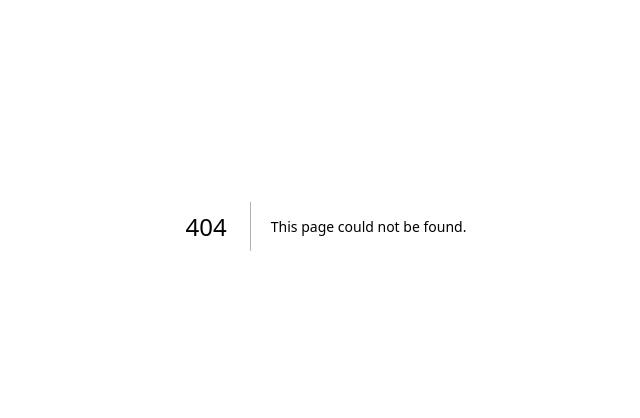
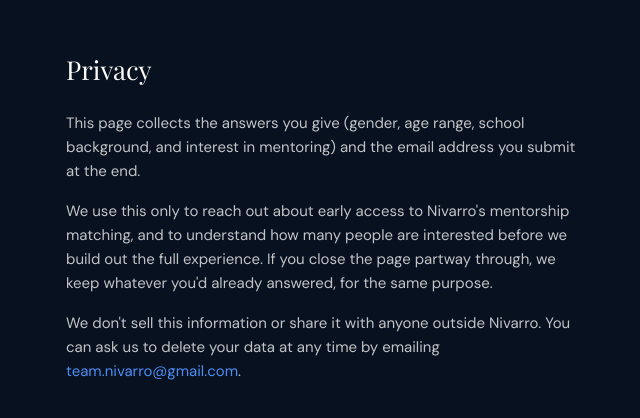
Before and after one commit to ThomasPofficial/nivarro-landing, a Next.js app: page /connect/privacy in a window 1280 px wide. Before the commit this address had no page. Shown: the part 174-592 px from the top of the page, without its empty margins (314-954 px from the left). Built offline with nearby package versions, Linux system fonts and the light colour scheme.

Commit message:
feat: add privacy notice link to /connect
Meta and Google both require a privacy policy link on lead-gen landing
pages. Adds a minimal, honest /connect/privacy page describing what's
collected and why, linked from the intro screen and the email step.

```diff
--- a/app/connect/connect.css
+++ b/app/connect/connect.css
@@ -137,3 +137,38 @@
   line-height: 1.5;
   margin-bottom: 24px;
 }
+
+.connect-privacy-link {
+  display: inline-block;
+  margin-top: 16px;
+  color: rgba(255, 255, 255, 0.5);
+  font-size: 13px;
+  text-decoration: underline;
+}
+
+.connect-privacy-link:hover {
+  color: rgba(255, 255, 255, 0.8);
+}
+
+.connect-privacy .connect-card {
+  max-width: 520px;
+  text-align: left;
+}
+
+.connect-privacy h1 {
+  font-family: var(--font-playfair), serif;
+  font-size: 26px;
+  font-weight: 500;
+  margin-bottom: 24px;
+}
+
+.connect-privacy-body p {
+  color: rgba(255, 255, 255, 0.75);
+  font-size: 15px;
+  line-height: 1.6;
+  margin-bottom: 16px;
+}
+
+.connect-privacy-body a {
+  color: var(--blue-bright);
+}
--- /dev/null
+++ b/app/connect/privacy/page.tsx
@@ -0,0 +1,36 @@
+import '../connect.css'
+
+export const metadata = {
+  title: 'Privacy — Nivarro Connect',
+  description: 'What we collect on this page and how we use it.',
+}
+
+export default function ConnectPrivacyPage() {
+  return (
+    <main className="connect-page connect-privacy">
+      <div className="connect-card">
+        <h1>Privacy</h1>
+        <div className="connect-privacy-body">
+          <p>
+            This page collects the answers you give (gender, age range,
+            school background, and interest in mentoring) and the email
+            address you submit at the end.
+          </p>
+          <p>
+            We use this only to reach out about early access to Nivarro's
+            mentorship matching, and to understand how many people are
+            interested before we build out the full experience. If you
+            close the page partway through, we keep whatever you'd already
+            answered, for the same purpose.
+          </p>
+          <p>
+            We don't sell this information or share it with anyone outside
+            Nivarro. You can ask us to delete your data at any time by
+            emailing{' '}
+            <a href="mailto:team.nivarro@gmail.com">team.nivarro@gmail.com</a>.
+          </p>
+        </div>
+      </div>
+    </main>
+  )
+}
--- a/components/connect/ConnectFunnel.tsx
+++ b/components/connect/ConnectFunnel.tsx
@@ -137,6 +137,9 @@ export default function ConnectFunnel({ attribution }: { attribution: Attributio
             <button className="connect-submit-btn" type="submit">
               Get early access
             </button>
+            <a className="connect-privacy-link" href="/connect/privacy">
+              How we use your info
+            </a>
           </form>
         )}
       </div>
--- a/components/connect/ConnectIntro.tsx
+++ b/components/connect/ConnectIntro.tsx
@@ -21,6 +21,9 @@ export default function ConnectIntro({ onStart }: { onStart: () => void }) {
         <button className="connect-submit-btn" onClick={onStart}>
           Get started
         </button>
+        <a className="connect-privacy-link" href="/connect/privacy">
+          How we use your info
+        </a>
       </div>
     </main>
   )
```
